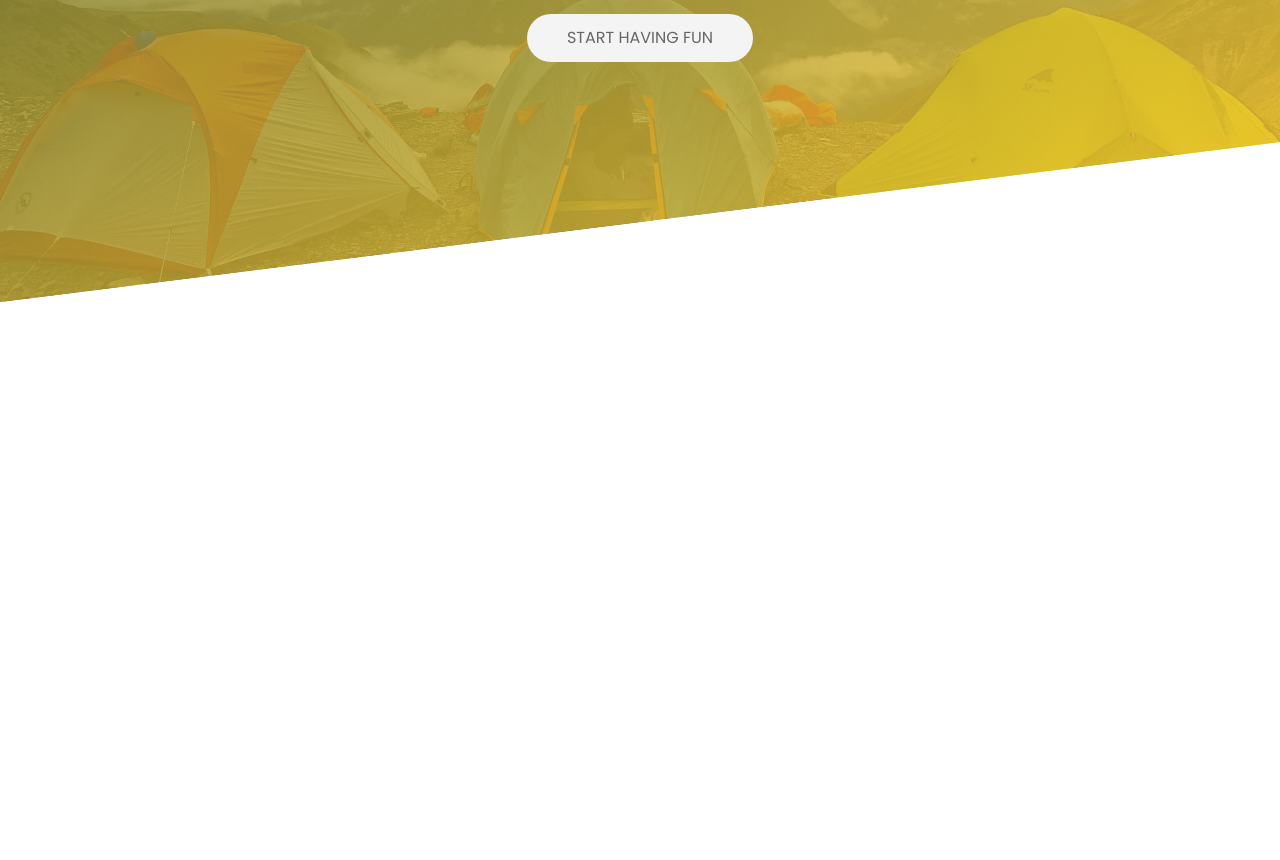
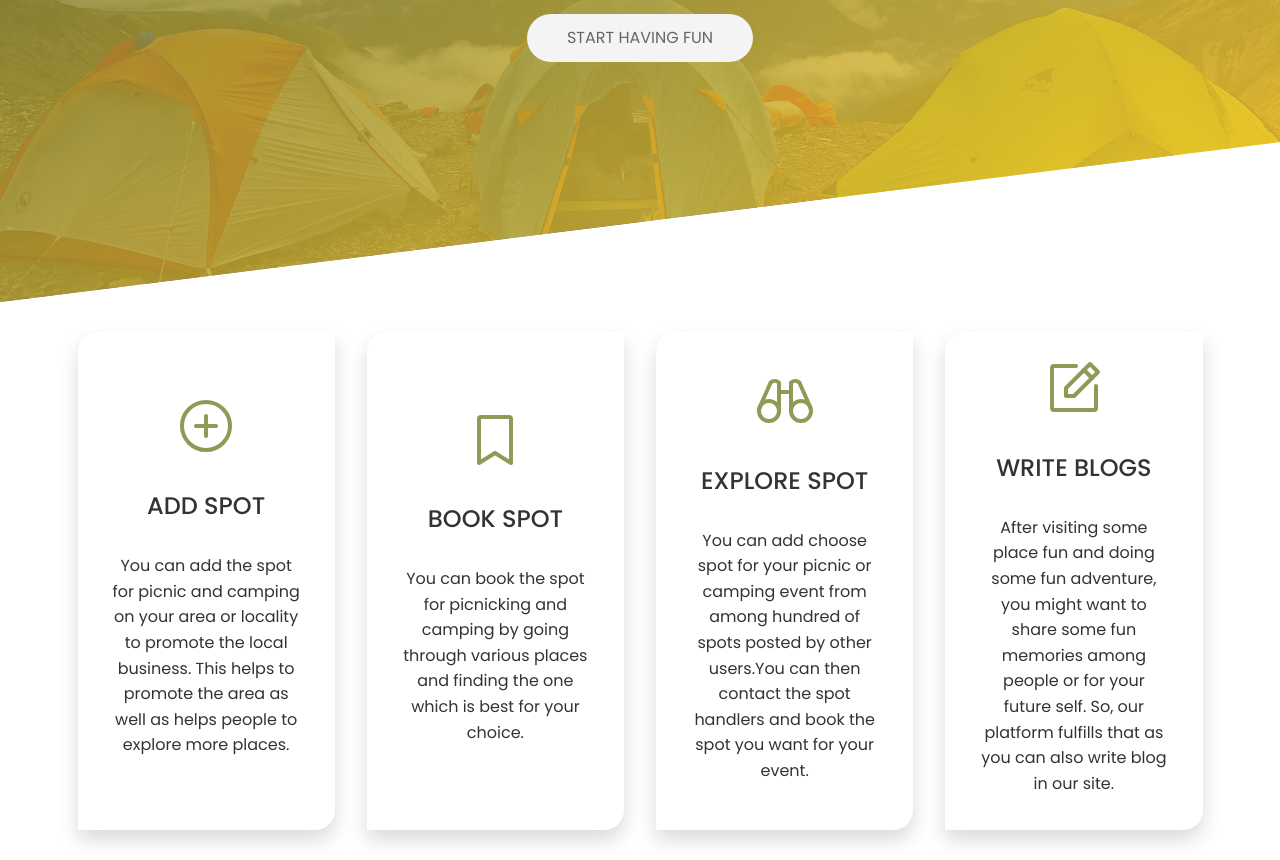
Before and after one commit to dikxak/paradise-camp-frontend, a React (Create React App) app: page / in a window 1280 px wide. Shown: the part 537-1397 px from the top of the page. Before the commit the page ends 839 px from the top, so only its background shows below. Built offline with nearby package versions, Linux system fonts and the light colour scheme.

Commit message:
complete explore section

```diff
--- /dev/null
+++ b/src/components/icons/AddIcon.js
@@ -0,0 +1,51 @@
+import React from 'react';
+
+import './Icon.css';
+
+const AddIcon = () => {
+  return (
+    <svg
+      xmlns="http://www.w3.org/2000/svg"
+      width="192"
+      height="192"
+      fill="#8f9a57"
+      viewBox="0 0 256 256"
+      className="icon"
+    >
+      <rect width="256" height="256" fill="none"></rect>
+      <circle
+        cx="128"
+        cy="128"
+        r="96"
+        fill="none"
+        stroke="#8f9a57"
+        strokeMiterlimit="10"
+        strokeWidth="16"
+      ></circle>
+      <line
+        x1="88"
+        y1="128"
+        x2="168"
+        y2="128"
+        fill="none"
+        stroke="#8f9a57"
+        strokeLinecap="round"
+        strokeLinejoin="round"
+        strokeWidth="16"
+      ></line>
+      <line
+        x1="128"
+        y1="88"
+        x2="128"
+        y2="168"
+        fill="none"
+        stroke="#8f9a57"
+        strokeLinecap="round"
+        strokeLinejoin="round"
+        strokeWidth="16"
+      ></line>
+    </svg>
+  );
+};
+
+export default AddIcon;
--- /dev/null
+++ b/src/components/icons/BlogIcon.js
@@ -0,0 +1,47 @@
+import React from 'react';
+
+import './Icon.css';
+
+const BlogIcon = () => {
+  return (
+    <svg
+      xmlns="http://www.w3.org/2000/svg"
+      width="192"
+      height="192"
+      fill="#8f9a57"
+      viewBox="0 0 256 256"
+      className="icon"
+    >
+      <rect width="256" height="256" fill="none"></rect>
+      <polygon
+        points="128 160 96 160 96 128 192 32 224 64 128 160"
+        fill="none"
+        stroke="#8f9a57"
+        strokeLinecap="round"
+        strokeLinejoin="round"
+        strokeWidth="16"
+      ></polygon>
+      <line
+        x1="168"
+        y1="56"
+        x2="200"
+        y2="88"
+        fill="none"
+        stroke="#8f9a57"
+        strokeLinecap="round"
+        strokeLinejoin="round"
+        strokeWidth="16"
+      ></line>
+      <path
+        d="M216,120v88a8,8,0,0,1-8,8H48a8,8,0,0,1-8-8V48a8,8,0,0,1,8-8h88"
+        fill="none"
+        stroke="#8f9a57"
+        strokeLinecap="round"
+        strokeLinejoin="round"
+        strokeWidth="16"
+      ></path>
+    </svg>
+  );
+};
+
+export default BlogIcon;
--- /dev/null
+++ b/src/components/icons/BookmarkIcon.js
@@ -0,0 +1,28 @@
+import React from 'react';
+
+import './Icon.css';
+
+const BookmarkIcon = () => {
+  return (
+    <svg
+      xmlns="http://www.w3.org/2000/svg"
+      width="192"
+      height="192"
+      fill="#8f9a57"
+      viewBox="0 0 256 256"
+      className="icon"
+    >
+      <rect width="256" height="256" fill="none"></rect>
+      <path
+        d="M192,224l-64-40L64,224V48a8,8,0,0,1,8-8H184a8,8,0,0,1,8,8Z"
+        fill="none"
+        stroke="#8f9a57"
+        strokeLinecap="round"
+        strokeLinejoin="round"
+        strokeWidth="16"
+      ></path>
+    </svg>
+  );
+};
+
+export default BookmarkIcon;
--- /dev/null
+++ b/src/components/icons/ExploreIcon.js
@@ -0,0 +1,67 @@
+import React from 'react';
+
+import './Icon.css';
+
+const ExploreIcon = () => {
+  return (
+    <svg
+      xmlns="http://www.w3.org/2000/svg"
+      width="192"
+      height="192"
+      fill="#8f9a57"
+      viewBox="0 0 256 256"
+      className="icon"
+    >
+      <rect width="256" height="256" fill="none"></rect>
+      <line
+        x1="104"
+        y1="92"
+        x2="152"
+        y2="92"
+        fill="none"
+        stroke="#8f9a57"
+        strokeLinecap="round"
+        strokeLinejoin="round"
+        strokeWidth="16"
+      ></line>
+      <path
+        d="M229.6,154.3,185.9,55A24.1,24.1,0,0,0,152,55V168"
+        fill="none"
+        stroke="#8f9a57"
+        strokeLinecap="round"
+        strokeLinejoin="round"
+        strokeWidth="16"
+      ></path>
+      <path
+        d="M104,168V55a24.1,24.1,0,0,0-33.9,0L26.4,154.3"
+        fill="none"
+        stroke="#8f9a57"
+        strokeLinecap="round"
+        strokeLinejoin="round"
+        strokeWidth="16"
+      ></path>
+      <circle
+        cx="64"
+        cy="168"
+        r="40"
+        fill="none"
+        stroke="#8f9a57"
+        strokeLinecap="round"
+        strokeLinejoin="round"
+        strokeWidth="16"
+      ></circle>
+      <circle
+        cx="192"
+        cy="168"
+        r="40"
+        fill="none"
+        stroke="#8f9a57"
+        strokeLinecap="round"
+        strokeLinejoin="round"
+        strokeWidth="16"
+      ></circle>
+    </svg>
+  );
+};
+
+export default ExploreIcon;
--- /dev/null
+++ b/src/components/icons/Icon.css
@@ -0,0 +1,5 @@
+.icon {
+  width: 6.4rem;
+  height: 6.4rem;
+  margin-bottom: 1.8rem;
+}
--- /dev/null
+++ b/src/components/landing_page/FeatureCard.js
@@ -0,0 +1,15 @@
+import React from 'react';
+
+import styles from './FeatureCard.module.css';
+
+const FeatureCard = props => {
+  return (
+    <div className={styles['feature-card']}>
+      {props.icon}
+      <h3 className={styles['feature-heading']}>{props.title}</h3>
+      <p className={styles['feature-para']}>{props.description}</p>
+    </div>
+  );
+};
+
+export default FeatureCard;
--- /dev/null
+++ b/src/components/landing_page/FeatureCard.module.css
@@ -0,0 +1,29 @@
+.feature-card {
+  display: flex;
+  flex-direction: column;
+  align-items: center;
+  justify-content: center;
+  gap: 1.6rem;
+  padding: 2.4rem 3.2rem;
+
+  box-shadow: 0 1rem 2rem rgba(0, 0, 0, 0.15);
+
+  border-radius: 2rem 0 2rem 0;
+
+  transition: all 0.35s;
+}
+
+.feature-card:hover {
+  transform: translateY(0.25rem);
+}
+
+.feature-heading {
+  font-size: 2.4rem;
+  text-transform: uppercase;
+  margin-bottom: 1.6rem;
+}
+
+.feature-para {
+  line-height: 1.6;
+  text-align: center;
+}
--- /dev/null
+++ b/src/components/landing_page/FeatureSection.js
@@ -0,0 +1,55 @@
+import React from 'react';
+import FeatureCard from './FeatureCard';
+
+import AddIcon from '../icons/AddIcon';
+import BookmarkIcon from '../icons/BookmarkIcon';
+import ExploreIcon from '../icons/ExploreIcon';
+import BlogIcon from '../icons/BlogIcon';
+
+const FeatureSection = () => {
+  const featureContent = [
+    {
+      title: 'Add Spot',
+      description:
+        'You can add the spot for picnic and camping on your area or locality to promote the local business. This helps to promote the area as well as helps people to explore more places.',
+      icon: <AddIcon />,
+    },
+    {
+      title: 'Book Spot',
+      description:
+        'You can book the spot for picnicking and camping by going through various places and finding the one which is best for your choice.',
+      icon: <BookmarkIcon />,
+    },
+    {
+      title: 'Explore Spot',
+      description:
+        'You can add choose spot for your picnic or camping event from among hundred of spots posted by other users.You can then contact the spot handlers and book the spot you want for your event.',
+      icon: <ExploreIcon />,
+    },
+    {
+      title: 'Write Blogs',
+      description:
+        'After visiting some place fun and doing some fun adventure, you might want to share some fun memories among people or for your future self. So, our platform fulfills that as you can also write blog in our site.',
+      icon: <BlogIcon />,
+    },
+  ];
+
+  return (
+    <div className="container py-5">
+      <div className="grid grid--4-cols">
+        {featureContent.map((content, i) => {
+          return (
+            <FeatureCard
+              key={i}
+              icon={content.icon}
+              title={content.title}
+              description={content.description}
+            />
+          );
+        })}
+      </div>
+    </div>
+  );
+};
+
+export default FeatureSection;
--- a/src/general.css
+++ b/src/general.css
@@ -12,6 +12,17 @@
   line-height: 1.4;
   color: #f4f4f4;
   margin-bottom: 3.2rem;
+}
+
+.grid {
+  display: grid;
+}
+
+.grid--4-cols {
+  grid-template-columns: repeat(4, 1fr);
+  align-items: stretch;
+  justify-content: center;
+  gap: 3.2rem;
 }
 
 .btn-custom {
@@ -43,10 +54,16 @@
   html {
     font-size: 56.25%;
   }
+  .grid--4-cols {
+    grid-template-columns: repeat(2, 1fr);
+  }
 }
 
 @media (max-width: 34em) {
   html {
     font-size: 50%;
   }
+  .grid--4-cols {
+    grid-template-columns: 1fr;
+  }
 }
--- a/src/pages/LandingPage.js
+++ b/src/pages/LandingPage.js
@@ -2,12 +2,14 @@ import React from 'react';
 
 import Navbar from '../components/ui/Navbar';
 import HeroSection from '../components/landing_page/HeroSection';
+import FeatureSection from '../components/landing_page/FeatureSection';
 
 const LandingPage = () => {
   return (
     <React.Fragment>
       <Navbar />
       <HeroSection />
+      <FeatureSection />
     </React.Fragment>
   );
 };
```
Also changed, not shown: src/components/landing_page/FeatureSection.module.css (added).
